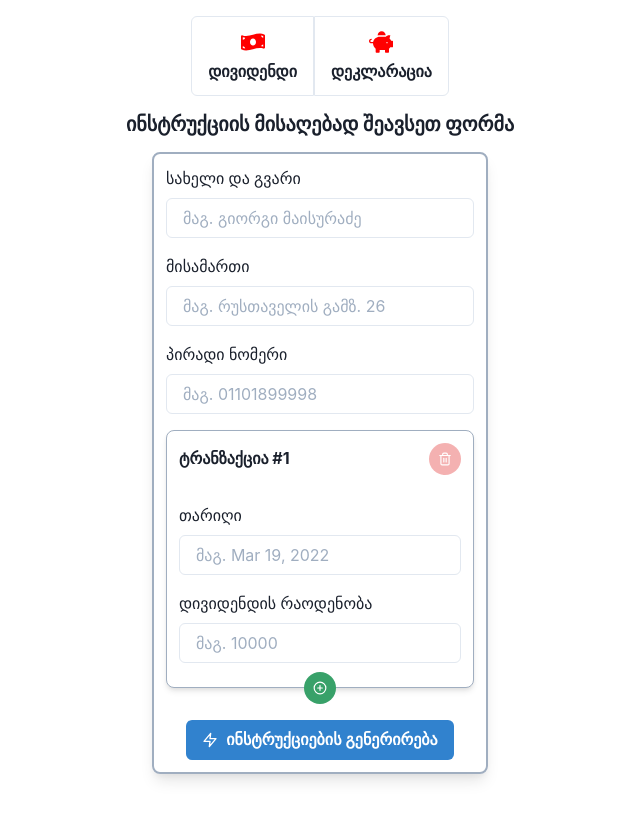
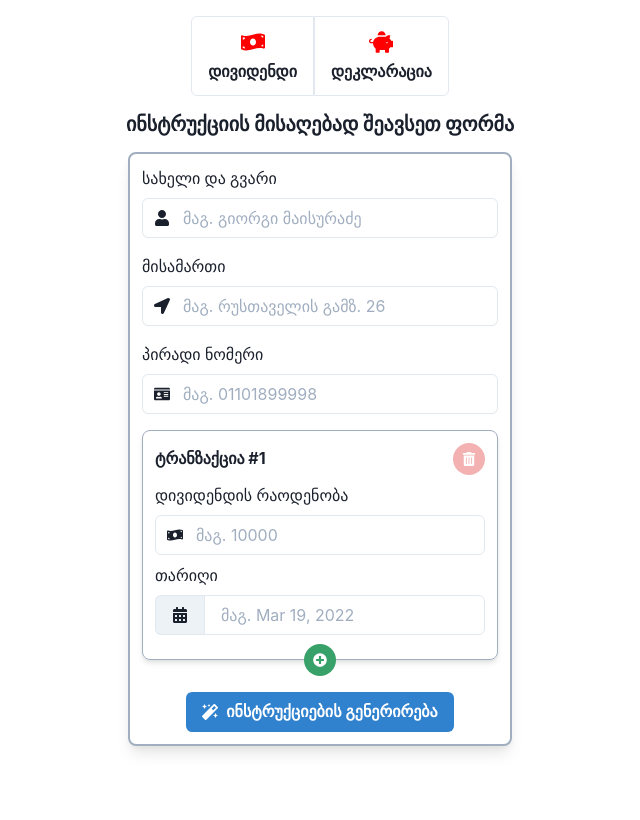
Before and after one commit to VirtualZoneTools/virtual-person-taxes, a React (Create React App) app: page / in a window 1280 px wide. Shown: the top 820 px of the page, without its empty margins (320-960 px from the left). Built offline with nearby package versions, Linux system fonts and the light colour scheme.

Commit message:
split transactions component, improve UI

```diff
--- /dev/null
+++ b/src/TaxForm/Transaction.tsx
@@ -0,0 +1,124 @@
+import React from 'react'
+import {
+  Box,
+  FormControl,
+  FormLabel,
+  Heading,
+  Input,
+  IconButton,
+  Tooltip,
+  Popover,
+  PopoverTrigger,
+  PopoverContent,
+  PopoverArrow,
+  useDisclosure,
+  Stack,
+  InputGroup,
+  InputLeftElement,
+  Icon,
+  InputLeftAddon,
+} from '@chakra-ui/react'
+import { UseFormRegister } from 'react-hook-form'
+import { DayPicker } from 'react-day-picker'
+import FocusLock from 'react-focus-lock'
+
+import { FormState } from '../App'
+import { FaCalendarAlt, FaMoneyBillWave, FaTrashAlt } from 'react-icons/fa'
+
+interface TransactionProps {
+  index: number
+  isOnly: boolean
+  isLast: boolean
+  onRemove: (index: number) => void
+  onAppend: () => void
+  register: UseFormRegister<FormState>
+}
+
+const Transaction: React.VFC<TransactionProps> = ({
+  index,
+  isOnly,
+  isLast,
+  onRemove,
+  register,
+}) => {
+  const { onOpen, onClose, isOpen } = useDisclosure()
+
+  const dateInputFormProps = { ...register(`transactions.${index}.date`, { required: true }) }
+
+  return (
+    <Box
+      as={Stack}
+      spacing="2"
+      width="full"
+      borderWidth="1px"
+      borderColor="gray.400"
+      borderRadius="lg"
+      shadow="md"
+      p={3}
+      paddingBottom={isLast ? 6 : undefined}
+    >
+      <Box display="flex" justifyContent="space-between" alignItems="center">
+        <Heading as="h3" size="sm">
+          ტრანზაქცია #{index + 1}
+        </Heading>
+
+        <Tooltip label="ტრანზაქციის წაშლა" placement="right">
+          <IconButton
+            aria-label="ტრანზაქციის წაშლა"
+            size="sm"
+            colorScheme="red"
+            // variant="outline"
+            icon={<Icon as={FaTrashAlt} />}
+            borderRadius="full"
+            disabled={isOnly}
+            onClick={() => onRemove(index)}
+          />
+        </Tooltip>
+      </Box>
+
+      <FormControl>
+        <FormLabel htmlFor={`transactions.${index}.amount`}>დივიდენდის რაოდენობა</FormLabel>
+        <InputGroup>
+          <InputLeftElement pointerEvents="none" children={<Icon as={FaMoneyBillWave} />} />
+
+          <Input
+            placeholder="მაგ. 10000"
+            {...register(`transactions.${index}.amount`, { required: true })}
+          />
+        </InputGroup>
+      </FormControl>
+
+      <FormControl>
+        <FormLabel htmlFor={`transactions.${index}.date`}>თარიღი</FormLabel>
+
+        <Popover
+          isOpen={isOpen}
+          onOpen={onOpen}
+          onClose={onClose}
+          placement="right-end"
+          closeOnBlur={true}
+        >
+          <PopoverTrigger>
+            <InputGroup>
+              <InputLeftAddon pointerEvents="none" children={<Icon as={FaCalendarAlt} />} />
+              <Input placeholder="მაგ. Mar 19, 2022" {...dateInputFormProps} />
+            </InputGroup>
+          </PopoverTrigger>
+
+          <PopoverContent boxShadow="lg" scale="0.6">
+            <FocusLock returnFocus persistentFocus={false}>
+              <PopoverArrow />
+
+              <DayPicker
+                mode="single"
+                // {...dateInputFormProps}
+              />
+            </FocusLock>
+          </PopoverContent>
+        </Popover>
+      </FormControl>
+    </Box>
+  )
+}
+
+export default Transaction
--- a/src/TaxForm/index.tsx
+++ b/src/TaxForm/index.tsx
@@ -1,32 +1,25 @@
-import React, { useRef, useState } from 'react'
+import React from 'react'
 import {
   Box,
   Button,
   FormControl,
   FormLabel,
-  Heading,
   Input,
-  VStack,
   IconButton,
   Tooltip,
-  Popover,
-  PopoverTrigger,
-  PopoverContent,
-  PopoverArrow,
-  useDisclosure,
   Stack,
+  InputGroup,
+  InputLeftElement,
+  Icon,
 } from '@chakra-ui/react'
+import { FaIdCard, FaLocationArrow, FaMagic, FaPlusCircle, FaUser } from 'react-icons/fa'
 import * as Yup from 'yup'
-import { format, isValid, parse, sub } from 'date-fns'
-import { FiZap, FiPlusCircle, FiTrash2 } from 'react-icons/fi'
-import { useFieldArray, useForm, UseFormRegister } from 'react-hook-form'
-import { DayPicker } from 'react-day-picker'
-import FocusLock from 'react-focus-lock'
-
+import { useFieldArray, useForm } from 'react-hook-form'
 import 'react-day-picker/dist/style.css'
 
 import { FormState } from '../App'
 import { getReusableData, setReusableData } from '../saveReusableData'
+import Transaction from './Transaction'
 
 const initialState: FormState = {
   ...getReusableData(),
@@ -112,32 +105,38 @@ const TaxForm: React.VFC<TaxFormProps> = ({ data, onSubmit }) => {
     <Stack as="form" spacing="4" onSubmit={handleSubmit(handleSubmitForm)}>
       <FormControl>
         <FormLabel htmlFor="fullName">სახელი და გვარი</FormLabel>
+        <InputGroup>
+          <InputLeftElement pointerEvents="none" children={<Icon as={FaUser} />} />
           <Input
             type="text"
-          backgroundColor="white"
             placeholder="მაგ. გიორგი მაისურაძე"
             {...register('fullName', { required: true, minLength: 2 })}
           />
+        </InputGroup>
       </FormControl>
 
       <FormControl>
         <FormLabel htmlFor="address">მისამართი</FormLabel>
+        <InputGroup>
+          <InputLeftElement pointerEvents="none" children={<Icon as={FaLocationArrow} />} />
           <Input
             type="text"
-          backgroundColor="white"
             placeholder="მაგ. რუსთაველის გამზ. 26"
             {...register('address', { required: true, minLength: 2 })}
           />
+        </InputGroup>
       </FormControl>
 
       <FormControl>
         <FormLabel htmlFor="personalNumber">პირადი ნომერი</FormLabel>
+        <InputGroup>
+          <InputLeftElement pointerEvents="none" children={<Icon as={FaIdCard} />} />
           <Input
             type="text"
-          backgroundColor="white"
             placeholder="მაგ. 01101899998"
             {...register('personalNumber', { required: true, minLength: 11, maxLength: 11 })}
           />
+        </InputGroup>
       </FormControl>
 
       {transactions.map((transaction, index) => (
@@ -157,7 +156,7 @@ const TaxForm: React.VFC<TaxFormProps> = ({ data, onSubmit }) => {
           <IconButton
             aria-label="ტრანზაქციის დამატება"
             colorScheme="green"
-            icon={<FiPlusCircle />}
+            icon={<Icon as={FaPlusCircle} />}
             left="50%"
             top="-8"
             position="absolute"
@@ -175,7 +174,7 @@ const TaxForm: React.VFC<TaxFormProps> = ({ data, onSubmit }) => {
       <Box display="flex" justifyContent="center">
         <Button
           colorScheme="blue"
-          leftIcon={<FiZap />}
+          leftIcon={<Icon as={FaMagic} />}
           type="submit"
           // TODO: validation
           // disabled={isSubmitting || !isValid}
@@ -187,106 +186,4 @@ const TaxForm: React.VFC<TaxFormProps> = ({ data, onSubmit }) => {
   )
 }
 
-interface TransactionProps {
-  index: number
-  isOnly: boolean
-  isLast: boolean
-  onRemove: (index: number) => void
-  onAppend: () => void
-  register: UseFormRegister<FormState>
-}
-
-const Transaction: React.VFC<TransactionProps> = ({
-  index,
-  isOnly,
-  isLast,
-  onRemove,
-  register,
-}) => {
-  const [selected, setSelected] = useState<Date>()
-
-  const { onOpen, onClose, isOpen } = useDisclosure()
-
-  // const handleDaySelect = (date: Date) => {
-  //   setSelected(date)
-
-  //   if (date) {
-  //     setInputValue(format(date, 'y-MM-dd'))
-  //   } else {
-  //     setInputValue('')
-  //   }
-  // }
-
-  const dateInputFormProps = { ...register(`transactions.${index}.date`, { required: true }) }
-
-  return (
-    <Box
-      as={Stack}
-      spacing="4"
-      width="full"
-      borderWidth="1px"
-      borderColor="gray.400"
-      backgroundColor="white"
-      borderRadius="lg"
-      shadow="md"
-      p={3}
-      paddingBottom={isLast ? 6 : undefined}
-    >
-      <Box display="flex" justifyContent="space-between" alignItems="center" marginBottom="12px">
-        <Heading as="h3" size="sm">
-          ტრანზაქცია #{index + 1}
-        </Heading>
-
-        <Tooltip label="ტრანზაქციის წაშლა" placement="right">
-          <IconButton
-            aria-label="ტრანზაქციის წაშლა"
-            size="sm"
-            colorScheme="red"
-            // variant="outline"
-            icon={<FiTrash2 />}
-            borderRadius="full"
-            disabled={isOnly}
-            onClick={() => onRemove(index)}
-          />
-        </Tooltip>
-      </Box>
-
-      <FormControl>
-        <FormLabel htmlFor={`transactions.${index}.date`}>თარიღი</FormLabel>
-
-        <Popover
-          isOpen={isOpen}
-          onOpen={onOpen}
-          onClose={onClose}
-          placement="right-end"
-          closeOnBlur={true}
-        >
-          <PopoverTrigger>
-            <Input placeholder="მაგ. Mar 19, 2022" {...dateInputFormProps} />
-          </PopoverTrigger>
-          <PopoverContent boxShadow="lg">
-            <FocusLock returnFocus persistentFocus={false}>
-              <PopoverArrow />
-
-              <DayPicker
-                mode="single"
-                // {...dateInputFormProps}
-                selected={selected}
-              />
-            </FocusLock>
-          </PopoverContent>
-        </Popover>
-      </FormControl>
-
-      <FormControl>
-        <FormLabel htmlFor={`transactions.${index}.amount`}>დივიდენდის რაოდენობა</FormLabel>
-        <Input
-          placeholder="მაგ. 10000"
-          {...register(`transactions.${index}.amount`, { required: true })}
-        />
-      </FormControl>
-    </Box>
-  )
-}
-
 export default TaxForm
```
Lines whose indentation alone changed are shown as unchanged.
